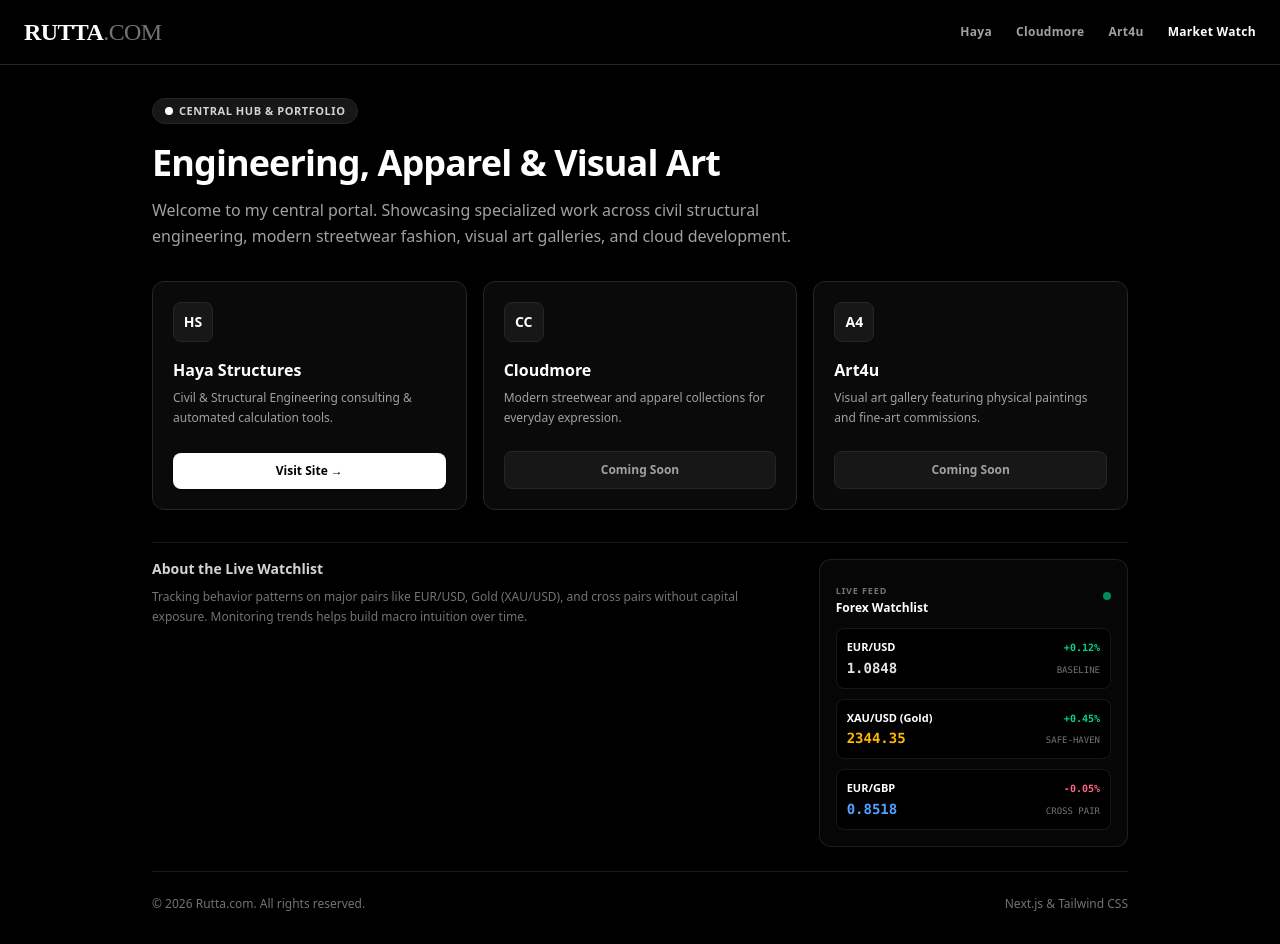
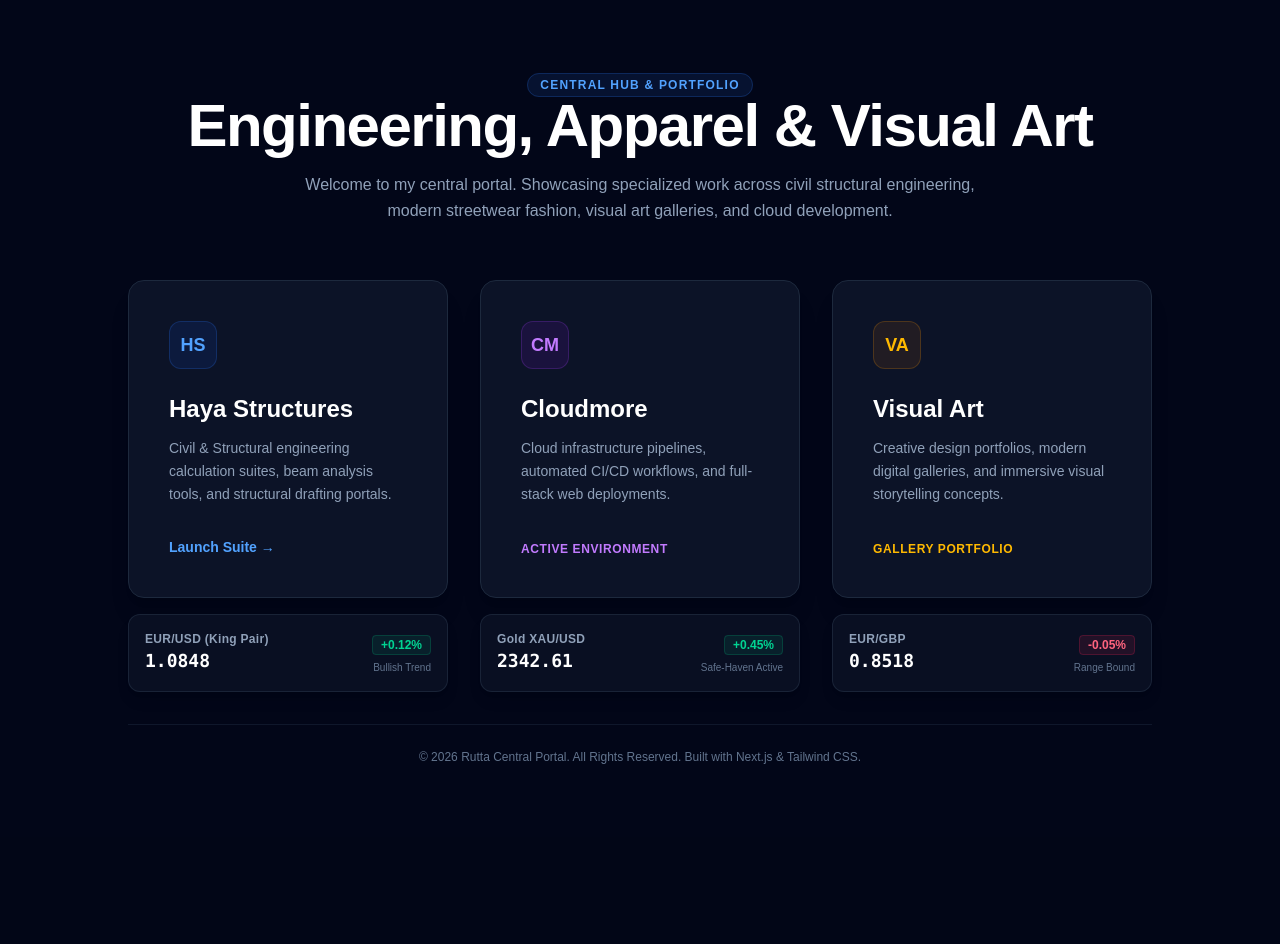
Before and after one commit to rutta254/rutta-website, a Next.js app: page / in a window 1280 px wide. After the commit the page ends 837 px from the top, so only its background shows below. Built offline with nearby package versions, Linux system fonts and the light colour scheme.

Commit message:
Update layout: enlarge main toggles and align forex pairs horizontally below

```diff
--- a/src/app/page.tsx
+++ b/src/app/page.tsx
@@ -5,182 +5,151 @@
 
 export default function Home() {
   const [marketData, setMarketData] = useState({
-    eurusd: { price: "1.0845", change: "+0.12%" },
-    xauusd: { price: "2342.10", change: "+0.45%" },
-    eurgbp: { price: "0.8520", change: "-0.05%" },
+    eurusd: { price: "1.0845", change: "+0.12%", status: "Bullish Trend" },
+    xauusd: { price: "2342.10", change: "+0.45%", status: "Safe-Haven Active" },
+    eurgbp: { price: "0.8520", change: "-0.05%", status: "Range Bound" },
+    usdjpy: { price: "155.30", change: "+0.18%", status: "Momentum Up" },
   });
 
   useEffect(() => {
     const interval = setInterval(() => {
       setMarketData(prev => ({
         eurusd: { ...prev.eurusd, price: (1.0840 + Math.random() * 0.0010).toFixed(4) },
-        xauusd: { ...prev.xauusd, price: (2340 + Math.random() * 5).toFixed(2) },
+        xauusd: { ...prev.xauusd, price: (2340.00 + Math.random() * 3.00).toFixed(2) },
         eurgbp: { ...prev.eurgbp, price: (0.8515 + Math.random() * 0.0010).toFixed(4) },
+        usdjpy: { ...prev.usdjpy, price: (155.20 + Math.random() * 0.30).toFixed(2) },
       }));
-    }, 4000);
+    }, 3000);
     return () => clearInterval(interval);
   }, []);
 
   return (
-    <main className="min-h-screen bg-black text-white font-sans selection:bg-white selection:text-black flex flex-col">
-      {/* Top Navigation Bar */}
-      <nav className="flex justify-between items-center px-6 py-4 border-b border-neutral-800 bg-black/90 backdrop-blur-md sticky top-0 z-50">
-        <h1 className="text-xl sm:text-2xl font-black tracking-tight text-white font-['Plus_Jakarta_Sans'] uppercase">
-          RUTTA<span className="text-neutral-500 font-light">.COM</span>
+    <main className="min-h-screen bg-slate-950 text-slate-50 flex flex-col items-center justify-between p-6 sm:p-12 overflow-x-hidden">
+
+      {/* Top Hero Header */}
+      <div className="w-full max-w-5xl text-center space-y-4 my-6">
+        <span className="px-3 py-1 text-xs font-semibold uppercase tracking-widest bg-blue-500/10 text-blue-400 rounded-full border border-blue-500/20">
+          Central Hub & Portfolio
+        </span>
+        <h1 className="text-4xl sm:text-6xl font-extrabold tracking-tight text-white">
+          Engineering, Apparel & Visual Art
         </h1>
-
-        <div className="flex gap-6 text-xs font-semibold tracking-wide">
-          <Link href="#haya" className="text-neutral-400 hover:text-white transition hidden sm:inline">Haya</Link>
-          <Link href="#cloudmore" className="text-neutral-400 hover:text-white transition hidden sm:inline">Cloudmore</Link>
-          <Link href="#art4u" className="text-neutral-400 hover:text-white transition hidden sm:inline">Art4u</Link>
-          <Link href="#watchlist" className="text-white hover:text-neutral-300 transition">Market Watch</Link>
-        </div>
-      </nav>
-
-      {/* Main Centered Wrapper */}
-      <div className="flex-1 max-w-5xl mx-auto w-full px-4 sm:px-6 py-8 flex flex-col justify-between">
-
-        {/* Top Central Hero Content */}
-        <div>
-          <div className="inline-flex items-center gap-1.5 px-3 py-1 rounded-full bg-neutral-900 border border-neutral-800 text-neutral-300 text-[11px] font-semibold tracking-wider uppercase mb-4">
-            <span className="w-2 h-2 rounded-full bg-white"></span>
-            Central Hub & Portfolio
+        <p className="max-w-2xl mx-auto text-slate-400 text-sm sm:text-base leading-relaxed">
+          Welcome to my central portal. Showcasing specialized work across civil structural engineering,
+          modern streetwear fashion, visual art galleries, and cloud development.
+        </p>
       </div>
 
-          <h2 className="text-2xl sm:text-3xl lg:text-4xl font-extrabold tracking-tight mb-3 text-white leading-tight">
-            Engineering, Apparel & Visual Art
-          </h2>
+      {/* Main Centered Grid with Directly Aligned Horizontal Forex Toggles */}
+      <div className="w-full max-w-5xl grid grid-cols-1 md:grid-cols-3 gap-8 my-8">
 
-          <p className="text-neutral-400 text-sm sm:text-base max-w-2xl font-normal leading-relaxed mb-8">
-            Welcome to my central portal. Showcasing specialized work across civil structural engineering, modern streetwear fashion, visual art galleries, and cloud development.
-          </p>
-
-          {/* Business Cards Grid (Haya, Cloudmore, Art4u) */}
-          <div className="grid grid-cols-1 sm:grid-cols-3 gap-4 mb-8">
-
-            {/* Haya Structures LLC */}
-            <div id="haya" className="bg-neutral-950 p-5 rounded-xl border border-neutral-800 hover:border-neutral-500 transition flex flex-col justify-between shadow-lg">
+        {/* Column 1: Haya Structures & EUR/USD Toggle */}
+        <div className="flex flex-col gap-4">
+          <Link href="/haya-structures" className="group flex-1">
+            <div className="h-full bg-slate-900/80 border border-slate-800 rounded-2xl p-8 sm:p-10 shadow-xl transition-all duration-300 group-hover:border-blue-500/50 group-hover:bg-slate-900 flex flex-col justify-between">
               <div>
-                <div className="w-10 h-10 rounded-lg bg-neutral-900 border border-neutral-800 flex items-center justify-center text-white font-bold text-sm mb-4">
+                <div className="w-12 h-12 rounded-xl bg-blue-600/10 border border-blue-500/20 flex items-center justify-center text-blue-400 font-bold mb-6 text-lg">
                   HS
                 </div>
-                <h3 className="text-base font-bold text-white mb-1.5">Haya Structures</h3>
-                <p className="text-neutral-400 text-xs mb-6 leading-relaxed">
-                  Civil & Structural Engineering consulting & automated calculation tools.
+                <h2 className="text-2xl font-bold text-white group-hover:text-blue-400 transition-colors">
+                  Haya Structures
+                </h2>
+                <p className="text-slate-400 text-sm mt-3 leading-relaxed">
+                  Civil & Structural engineering calculation suites, beam analysis tools, and structural drafting portals.
                 </p>
               </div>
-              <Link href="/haya-structures" className="inline-flex items-center justify-center w-full bg-white hover:bg-neutral-200 text-black font-bold py-2.5 rounded-lg text-xs transition shadow">
-                Visit Site →
+              <div className="mt-8 flex items-center text-blue-400 text-sm font-semibold">
+                Launch Suite &rarr;
+              </div>
+            </div>
           </Link>
+
+          {/* Direct Horizontal Currency Toggle */}
+          <div className="bg-slate-900/60 border border-slate-800/80 rounded-xl p-4 flex items-center justify-between shadow-lg">
+            <div>
+              <span className="text-xs font-bold text-slate-400 block tracking-wide">EUR/USD (King Pair)</span>
+              <span className="text-lg font-mono font-bold text-white">{marketData.eurusd.price}</span>
             </div>
-
-            {/* Cloudmore Collections */}
-            <div id="cloudmore" className="bg-neutral-950 p-5 rounded-xl border border-neutral-800 hover:border-neutral-500 transition flex flex-col justify-between shadow-lg">
-              <div>
-                <div className="w-10 h-10 rounded-lg bg-neutral-900 border border-neutral-800 flex items-center justify-center text-white font-bold text-sm mb-4">
-                  CC
+            <div className="text-right">
+              <span className="text-xs font-semibold text-emerald-400 bg-emerald-500/10 px-2 py-0.5 rounded border border-emerald-500/20">
+                {marketData.eurusd.change}
+              </span>
+              <span className="block text-[10px] text-slate-500 mt-1">{marketData.eurusd.status}</span>
             </div>
-                <h3 className="text-base font-bold text-white mb-1.5">Cloudmore</h3>
-                <p className="text-neutral-400 text-xs mb-6 leading-relaxed">
-                  Modern streetwear and apparel collections for everyday expression.
-                </p>
-              </div>
-              <span className="inline-flex items-center justify-center w-full bg-neutral-900 text-neutral-400 font-semibold py-2.5 rounded-lg text-xs border border-neutral-800">
-                Coming Soon
-              </span>
-            </div>
-
-            {/* Art4u (Visual Art Section) */}
-            <div id="art4u" className="bg-neutral-950 p-5 rounded-xl border border-neutral-800 hover:border-neutral-500 transition flex flex-col justify-between shadow-lg">
-              <div>
-                <div className="w-10 h-10 rounded-lg bg-neutral-900 border border-neutral-800 flex items-center justify-center text-white font-bold text-sm mb-4">
-                  A4
-                </div>
-                <h3 className="text-base font-bold text-white mb-1.5">Art4u</h3>
-                <p className="text-neutral-400 text-xs mb-6 leading-relaxed">
-                  Visual art gallery featuring physical paintings and fine-art commissions.
-                </p>
-              </div>
-              <span className="inline-flex items-center justify-center w-full bg-neutral-900 text-neutral-400 font-semibold py-2.5 rounded-lg text-xs border border-neutral-800">
-                Coming Soon
-              </span>
-            </div>
-
           </div>
         </div>
 
-        {/* BOTTOM SECTION: Centered Content Left, Very Narrow Strip Right (Positioned below Visual Art) */}
-        <div className="grid grid-cols-1 lg:grid-cols-12 gap-6 items-start pt-4 border-t border-neutral-900">
-
-          {/* Left Area (Spans 8 columns for balance) */}
-          <div className="lg:col-span-8">
-            <h4 className="text-sm font-semibold text-neutral-300 mb-2">About the Live Watchlist</h4>
-            <p className="text-xs text-neutral-500 leading-relaxed">
-              Tracking behavior patterns on major pairs like EUR/USD, Gold (XAU/USD), and cross pairs without capital exposure. Monitoring trends helps build macro intuition over time.
+        {/* Column 2: Cloudmore & Gold (XAU/USD) Toggle */}
+        <div className="flex flex-col gap-4">
+          <div className="h-full bg-slate-900/80 border border-slate-800 rounded-2xl p-8 sm:p-10 shadow-xl flex flex-col justify-between">
+            <div>
+              <div className="w-12 h-12 rounded-xl bg-purple-600/10 border border-purple-500/20 flex items-center justify-center text-purple-400 font-bold mb-6 text-lg">
+                CM
+              </div>
+              <h2 className="text-2xl font-bold text-white">Cloudmore</h2>
+              <p className="text-slate-400 text-sm mt-3 leading-relaxed">
+                Cloud infrastructure pipelines, automated CI/CD workflows, and full-stack web deployments.
               </p>
             </div>
-
-          {/* Right Narrow Strip Ticker (Spans 4 columns, designed slim & compact) */}
-          <div id="watchlist" className="lg:col-span-4 bg-neutral-950/60 p-4 rounded-xl border border-neutral-800/80">
-            <div className="flex justify-between items-center mb-3">
-              <div>
-                <span className="text-[9px] uppercase tracking-widest text-neutral-500 font-bold">Live Feed</span>
-                <h3 className="text-xs font-extrabold text-white">Forex Watchlist</h3>
-              </div>
-              <span className="w-2 h-2 rounded-full bg-emerald-500 animate-pulse"></span>
-            </div>
-
-            {/* Vertical Stack: Slim cards */}
-            <div className="flex flex-col gap-2.5">
-
-              {/* EUR/USD */}
-              <div className="bg-black p-2.5 rounded-lg border border-neutral-800/60">
-                <div className="flex justify-between items-center mb-0.5">
-                  <span className="font-bold text-white text-[11px]">EUR/USD</span>
-                  <span className="text-emerald-400 font-mono text-[10px] font-semibold">{marketData.eurusd.change}</span>
-                </div>
-                <div className="flex justify-between items-baseline font-mono">
-                  <span className="text-sm font-bold text-neutral-200">{marketData.eurusd.price}</span>
-                  <span className="text-[9px] text-neutral-500 uppercase">Baseline</span>
+            <div className="mt-8 text-xs text-purple-400 font-semibold uppercase tracking-wider">
+              Active Environment
             </div>
           </div>
 
-              {/* XAU/USD (Gold) */}
-              <div className="bg-black p-2.5 rounded-lg border border-neutral-800/60">
-                <div className="flex justify-between items-center mb-0.5">
-                  <span className="font-bold text-white text-[11px]">XAU/USD (Gold)</span>
-                  <span className="text-emerald-400 font-mono text-[10px] font-semibold">{marketData.xauusd.change}</span>
+          {/* Direct Horizontal Currency Toggle */}
+          <div className="bg-slate-900/60 border border-slate-800/80 rounded-xl p-4 flex items-center justify-between shadow-lg">
+            <div>
+              <span className="text-xs font-bold text-slate-400 block tracking-wide">Gold XAU/USD</span>
+              <span className="text-lg font-mono font-bold text-white">{marketData.xauusd.price}</span>
             </div>
-                <div className="flex justify-between items-baseline font-mono">
-                  <span className="text-sm font-bold text-amber-400">{marketData.xauusd.price}</span>
-                  <span className="text-[9px] text-neutral-500 uppercase">Safe-Haven</span>
+            <div className="text-right">
+              <span className="text-xs font-semibold text-emerald-400 bg-emerald-500/10 px-2 py-0.5 rounded border border-emerald-500/20">
+                {marketData.xauusd.change}
+              </span>
+              <span className="block text-[10px] text-slate-500 mt-1">{marketData.xauusd.status}</span>
+            </div>
           </div>
         </div>
 
-              {/* EUR/GBP */}
-              <div className="bg-black p-2.5 rounded-lg border border-neutral-800/60">
-                <div className="flex justify-between items-center mb-0.5">
-                  <span className="font-bold text-white text-[11px]">EUR/GBP</span>
-                  <span className="text-rose-400 font-mono text-[10px] font-semibold">{marketData.eurgbp.change}</span>
+        {/* Column 3: Visual Art & EUR/GBP Toggle */}
+        <div className="flex flex-col gap-4">
+          <div className="h-full bg-slate-900/80 border border-slate-800 rounded-2xl p-8 sm:p-10 shadow-xl flex flex-col justify-between">
+            <div>
+              <div className="w-12 h-12 rounded-xl bg-amber-600/10 border border-amber-500/20 flex items-center justify-center text-amber-400 font-bold mb-6 text-lg">
+                VA
               </div>
-                <div className="flex justify-between items-baseline font-mono">
-                  <span className="text-sm font-bold text-blue-400">{marketData.eurgbp.price}</span>
-                  <span className="text-[9px] text-neutral-500 uppercase">Cross Pair</span>
+              <h2 className="text-2xl font-bold text-white">Visual Art</h2>
+              <p className="text-slate-400 text-sm mt-3 leading-relaxed">
+                Creative design portfolios, modern digital galleries, and immersive visual storytelling concepts.
+              </p>
+            </div>
+            <div className="mt-8 text-xs text-amber-400 font-semibold uppercase tracking-wider">
+              Gallery Portfolio
             </div>
           </div>
 
+          {/* Direct Horizontal Currency Toggle */}
+          <div className="bg-slate-900/60 border border-slate-800/80 rounded-xl p-4 flex items-center justify-between shadow-lg">
+            <div>
+              <span className="text-xs font-bold text-slate-400 block tracking-wide">EUR/GBP</span>
+              <span className="text-lg font-mono font-bold text-white">{marketData.eurgbp.price}</span>
+            </div>
+            <div className="text-right">
+              <span className="text-xs font-semibold text-rose-400 bg-rose-500/10 px-2 py-0.5 rounded border border-rose-500/20">
+                {marketData.eurgbp.change}
+              </span>
+              <span className="block text-[10px] text-slate-500 mt-1">{marketData.eurgbp.status}</span>
+            </div>
           </div>
         </div>
 
       </div>
 
-        {/* Footer */}
-        <footer className="text-xs text-neutral-500 pt-6 mt-6 border-t border-neutral-900 flex justify-between">
-          <span>© {new Date().getFullYear()} Rutta.com. All rights reserved.</span>
-          <span>Next.js & Tailwind CSS</span>
+      {/* Footer Note */}
+      <footer className="w-full max-w-5xl text-center py-6 text-xs text-slate-500 border-t border-slate-900">
+        &copy; {new Date().getFullYear()} Rutta Central Portal. All Rights Reserved. Built with Next.js & Tailwind CSS.
       </footer>
 
-      </div>
     </main>
   );
 }
```
Lines whose indentation alone changed are shown as unchanged.
